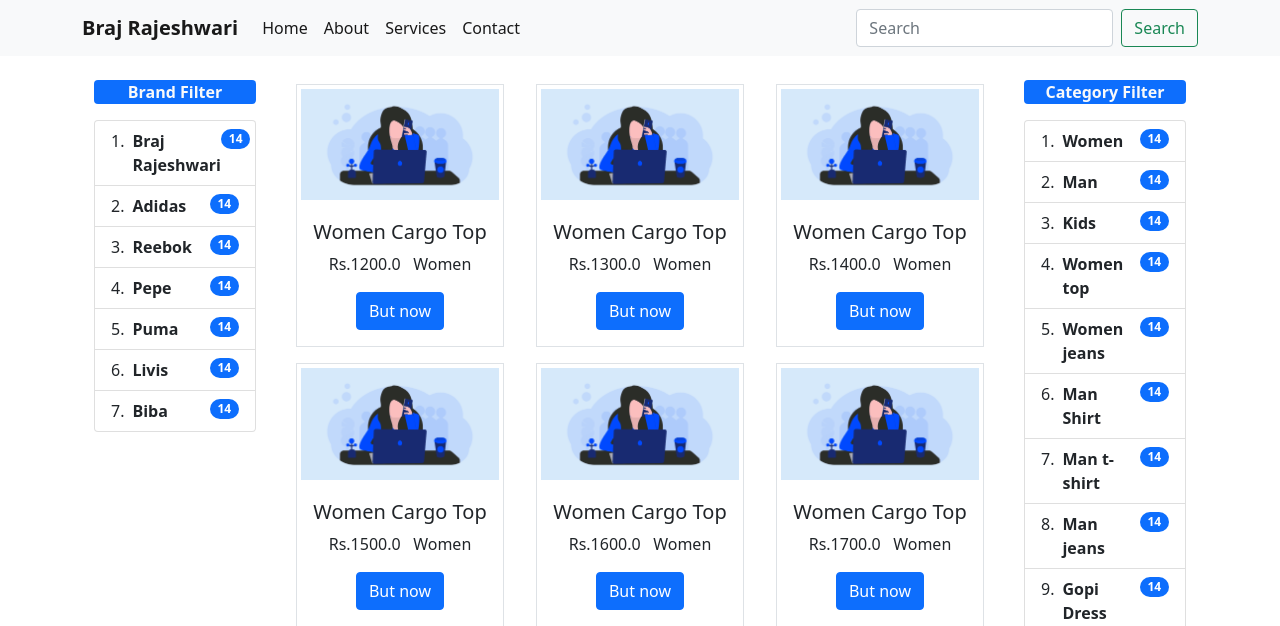
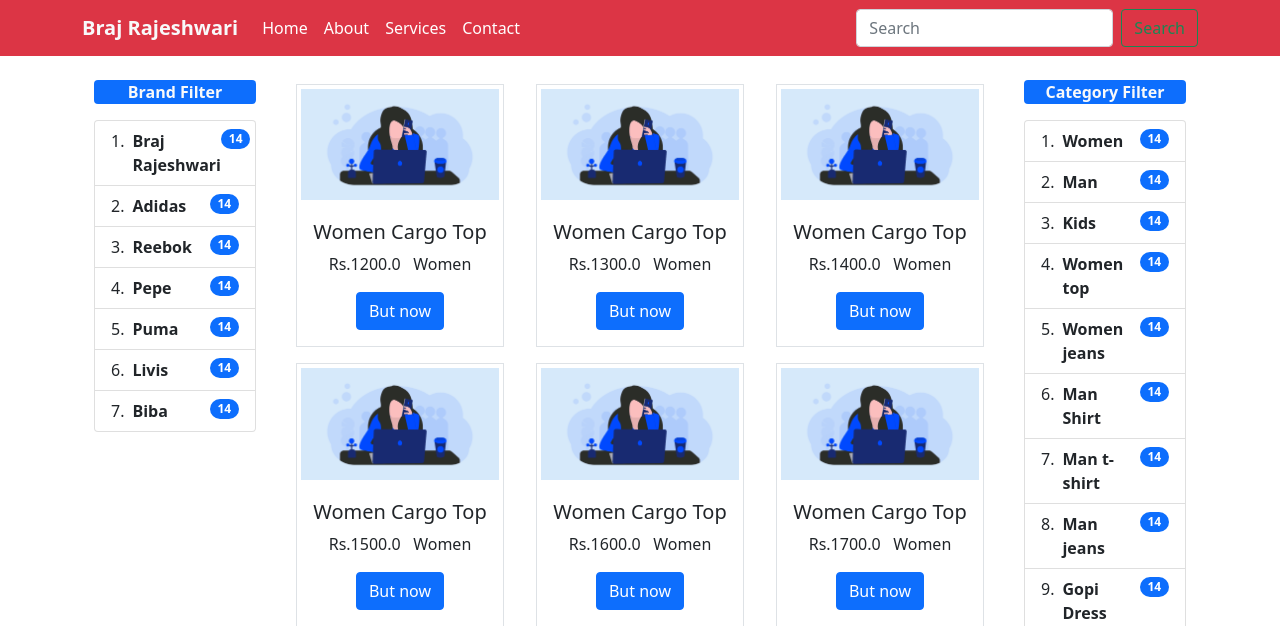
Before and after one commit to sanjay1994singh/brajrajeshwari, a Django app: page / in a window 1280 px wide. Shown: the top 626 px of the page. Run offline with Django 3.2, Linux system fonts and the light colour scheme; data comes from the database, SQL or seed files in the repository.

Commit message:
third commit

```diff
--- a/brajrajeshwari/urls.py
+++ b/brajrajeshwari/urls.py
@@ -6,4 +6,4 @@ from django.conf.urls.static import static
 urlpatterns = [
     path('admin/', admin.site.urls),
     path('',include('home_page.urls'),name='home_page')
-]+ static(settings.MEDIA_URL, document_root=settings.MEDIA_ROOT)
+]+ static(settings.MEDIA_URL, document_root=settings.MEDIA_ROOT) + static(settings.STATIC_URL, document_root=settings.STATIC_ROOT)
--- a/home_page/templates/header.html
+++ b/home_page/templates/header.html
@@ -26,9 +26,9 @@
 
   <body>
 
-    <nav class="navbar navbar-expand-lg navbar-light bg-light mb-4">
+    <nav class="navbar navbar-expand-lg bg-danger mb-4">
       <div class="container">
-        <a class="navbar-brand fw-bold" href="#">Braj Rajeshwari</a>
+        <a class="navbar-brand fw-bold text-light" href="#">Braj Rajeshwari</a>
         <button class="navbar-toggler" type="button" data-bs-toggle="collapse" data-bs-target="#navbarSupportedContent" aria-controls="navbarSupportedContent" aria-expanded="false" aria-label="Toggle navigation">
           <span class="navbar-toggler-icon"></span>
         </button>
```
